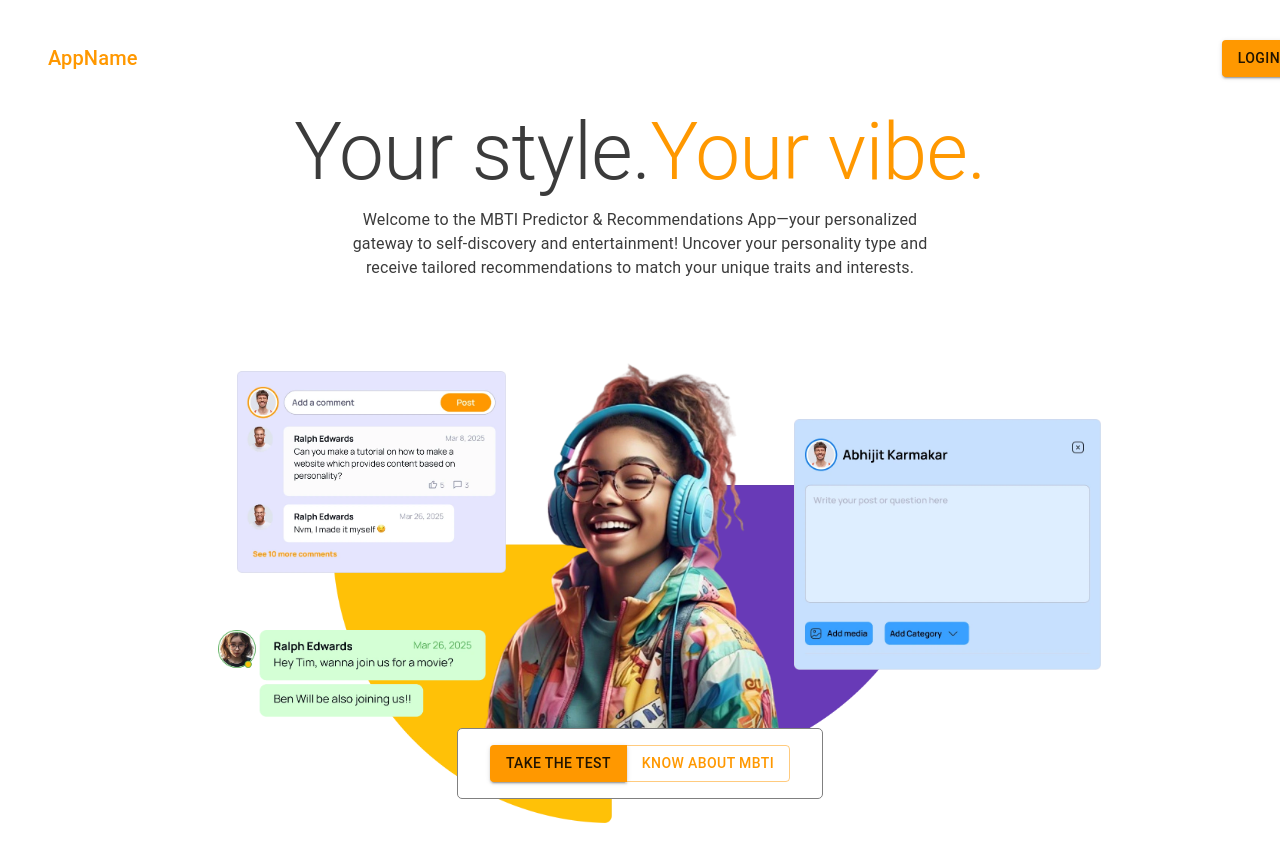
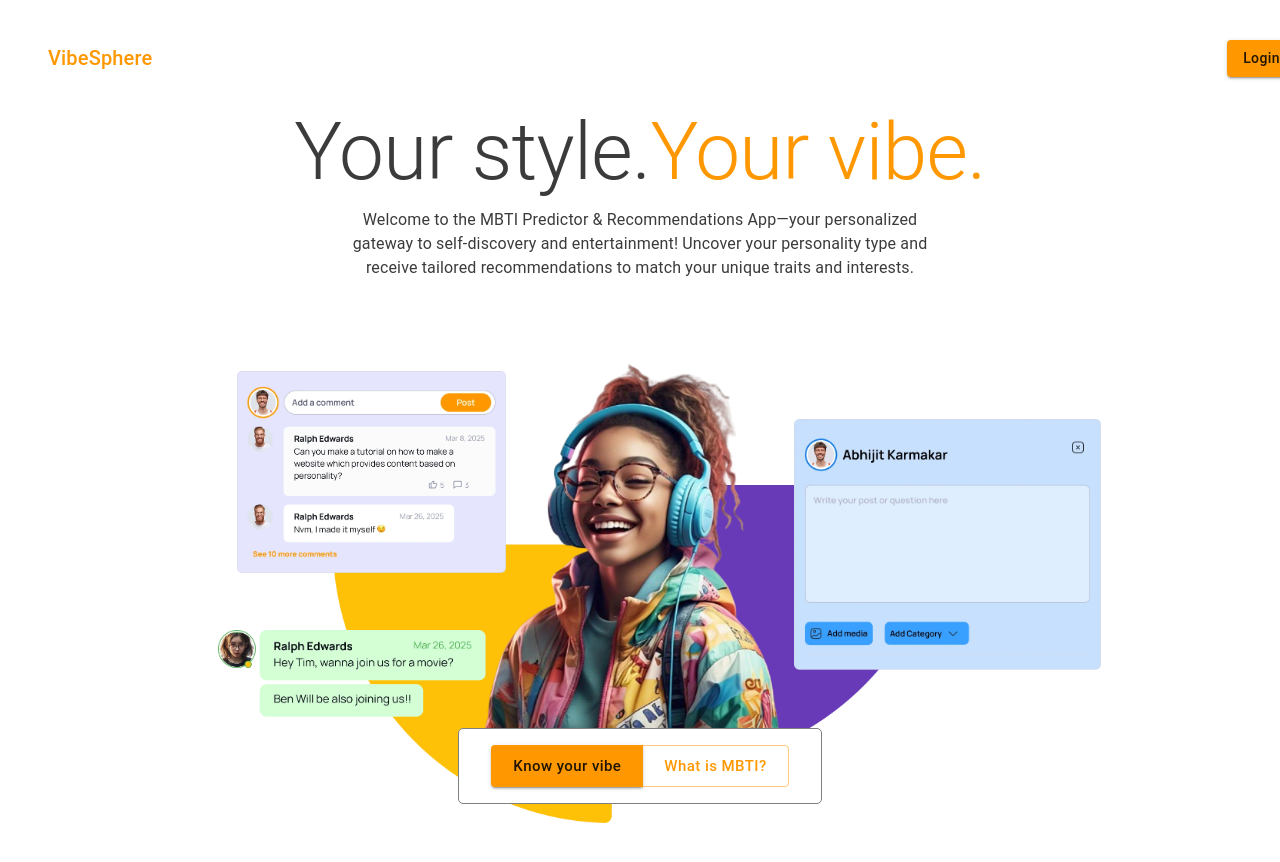
Before and after one commit to Abhijit004/Personality-Predictor, a React (Vite) app in the folder client/: page / in a window 1280 px wide. Shown: the top 862 px of the page. Built offline with nearby package versions, Linux system fonts and the light colour scheme.

Commit message:
[BUILD]: Setting up API

```diff
--- a/client/package.json
+++ b/client/package.json
@@ -13,6 +13,7 @@
     "@emotion/react": "^11.14.0",
     "@emotion/styled": "^11.14.0",
     "@mui/material": "^7.0.0",
+    "axios": "^1.8.4",
     "react": "^19.0.0",
     "react-dom": "^19.0.0",
     "react-router-dom": "^7.4.0"
--- a/client/src/App.jsx
+++ b/client/src/App.jsx
@@ -19,10 +19,19 @@ const theme = createTheme({
     breakpoints: {
         values: {
             xs: 380,
-          sm: 500,  // Custom small starts at 500px
+            sm: 500, // Custom small starts at 500px
             md: 800,
             lg: 1200,
             xl: 1600,
+        },
+    },
+    components: {
+        MuiButton: {
+            styleOverrides: {
+                root: {
+                    textTransform: "none", // Disable uppercase
+                },
+            },
         },
     },
 });
@@ -30,9 +39,7 @@ const theme = createTheme({
 function App() {
     return (
         // <GoogleOAuthProvider clientId={client_ID}>
-            <ThemeProvider
-                theme={theme}
-            >
+        <ThemeProvider theme={theme}>
             {/* <AuthProvider> */}
             <Navbar />
             <BrowserRouter>
--- a/client/src/components/Hero/Hero.jsx
+++ b/client/src/components/Hero/Hero.jsx
@@ -72,8 +72,8 @@ const Hero = () => {
                     zIndex: "20"
                 }}
             >
-                <Button variant="contained">Take the test</Button>
-                <Button variant="outlined">Know about MBTI</Button>
+                <Button size="large" variant="contained">Know your vibe</Button>
+                <Button size="large" variant="outlined">What is MBTI?</Button>
             </ButtonGroup>
         </Box>
     );
--- a/client/src/components/Navbar/Navbar.jsx
+++ b/client/src/components/Navbar/Navbar.jsx
@@ -21,7 +21,7 @@ const Navbar = () => {
                     color: "var(--mui-orange)",
                 }}
             >
-                AppName
+                VibeSphere
             </Typography>
             <Button variant="contained">Login</Button>
         </Box>
```
Also changed, not shown: client/src/utils/Api.js (added, +20 -0 lines), 1 other file (tests, documents, lock files or other folders). Lines whose indentation alone changed are shown as unchanged.
